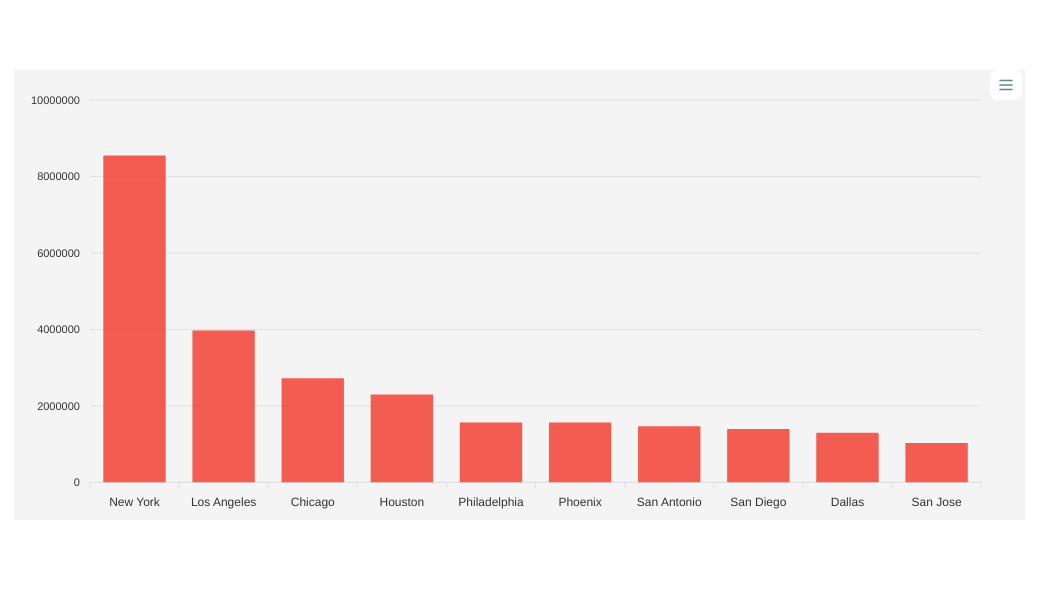
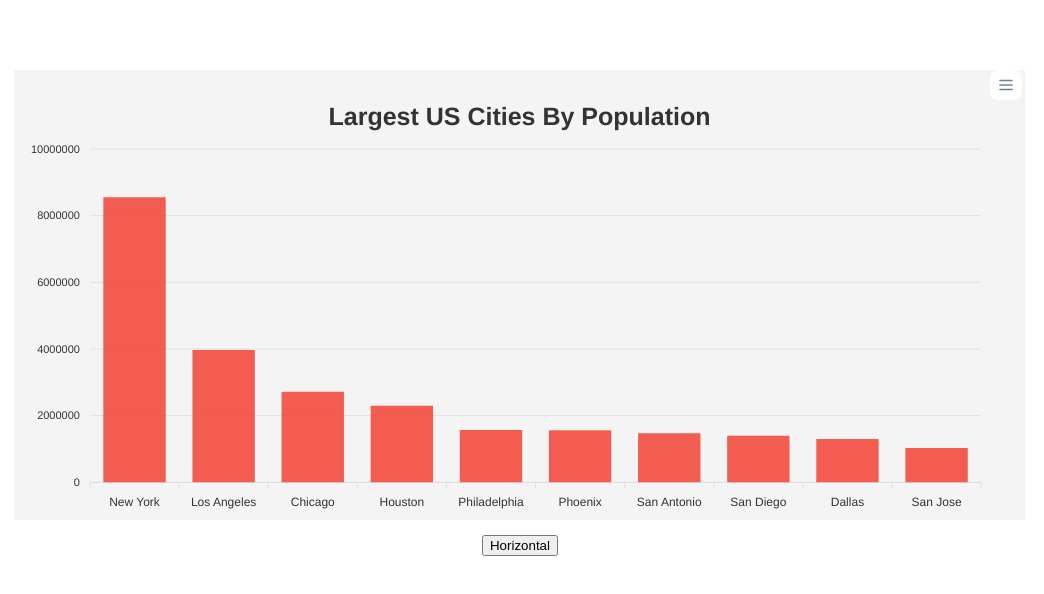
Before and after one commit to PatrickHickey/apexCharts, a plain HTML site: page index.html in a window 1280 px wide. Shown: the whole page, without its empty margins (120-1164 px from the left). Drawn offline with nearby package versions, Linux system fonts and the light colour scheme.

Commit message:
Finished vanilla JS version

```diff
--- a/index.html
+++ b/index.html
@@ -19,7 +19,10 @@
     </style>
   </head>
   <body>
-    <div class="container"><div id="chart"></div></div>
+    <div class="container">
+      <div id="chart"></div>
+      <button>Horizontal</button>
+    </div>
 
     <script src="https://cdn.jsdelivr.net/npm/apexcharts"></script>
     <script src="main.js"></script>
--- a/main.js
+++ b/main.js
@@ -48,6 +48,15 @@ const options = {
   },
   dataLabels: {
     enabled: false
+  },
+  title: {
+    text: 'Largest US Cities By Population',
+    align: 'center',
+    margin: 20,
+    offsetY: 20,
+    style: {
+      fontSize: '25px'
+    }
   }
 };
 
@@ -56,3 +65,14 @@ const chart = new ApexCharts(document.querySelector('#chart'), options);
 
 // Render Chart
 chart.render();
+
+// Event Method Example
+document.querySelector('button').addEventListener('click', () =>
+  chart.updateOptions({
+    plotOptions: {
+      bar: {
+        horizontal: true
+      }
+    }
+  })
+);
```
